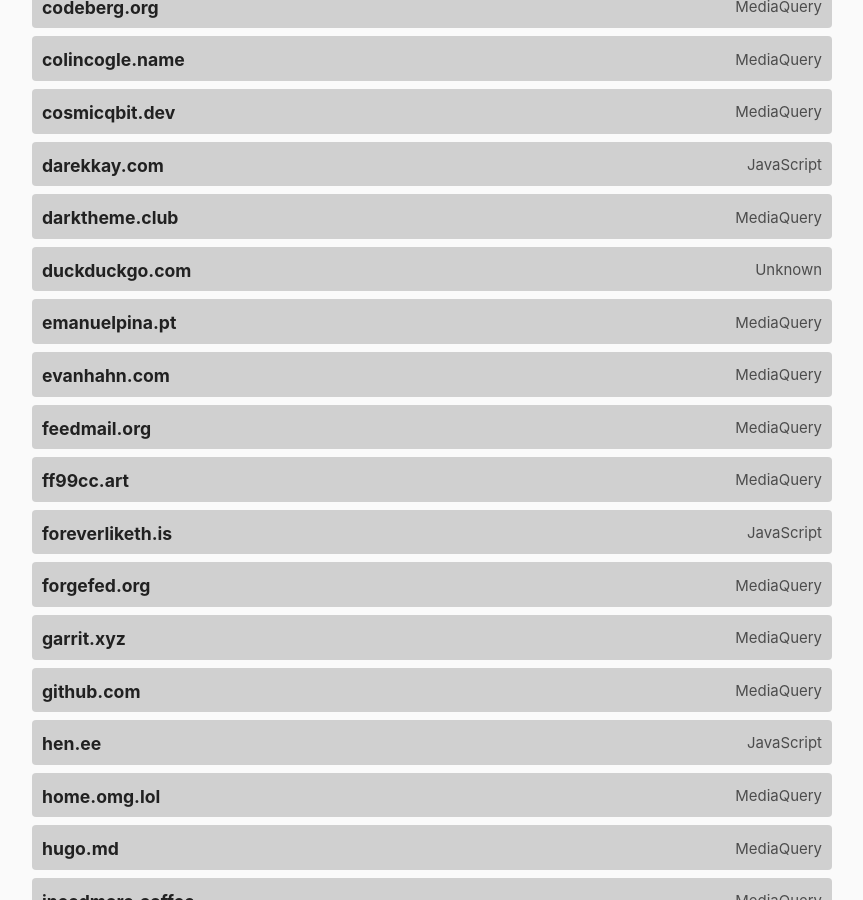
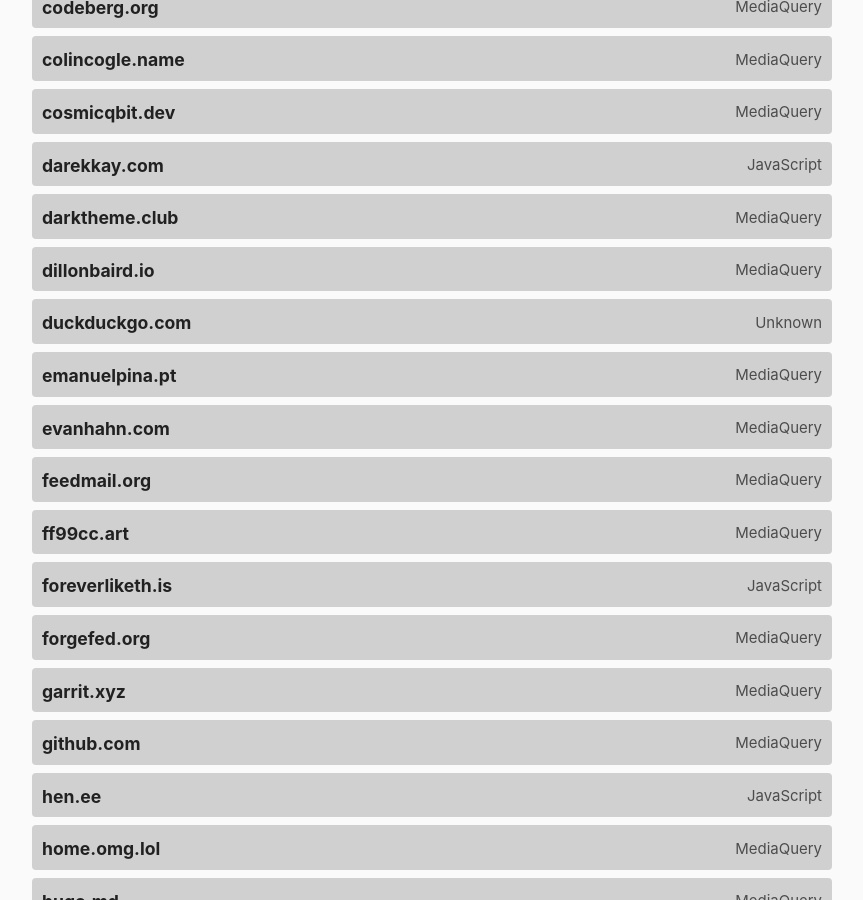
Before and after one commit to katherinek727/darktheme.club, a Jekyll site: the page built from index.md, in a window 1280 px wide and 900 px high, scrolled down 1796 px. Shown: the whole window, without its empty margins (208-1071 px from the left). Built offline with Jekyll 4.4.1, drawn with Linux system fonts in a browser that asks for light colours.

Commit message:
Added dillonbaird.io to sites.yaml

```diff
--- a/_data/sites.yml
+++ b/_data/sites.yml
@@ -127,6 +127,11 @@
   url: https://darktheme.club/
   method: mediaquery
   last_checked: 2022-07-25
+
+- domain: dillonbaird.io
+  url: https://dillonbaird.io/
+  method: mediaquery
+  last_checked: 2023-10-12
 
 - domain: duckduckgo.com
   url: https://duckduckgo.com/
```
